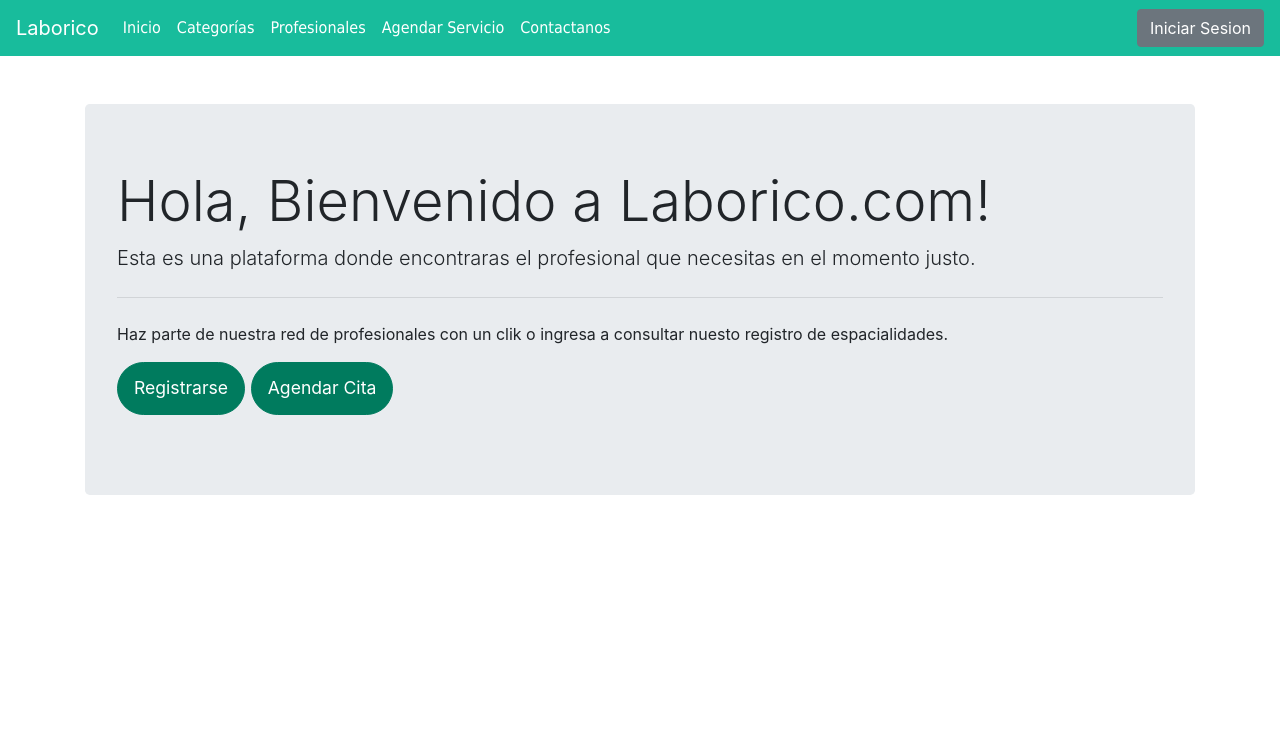
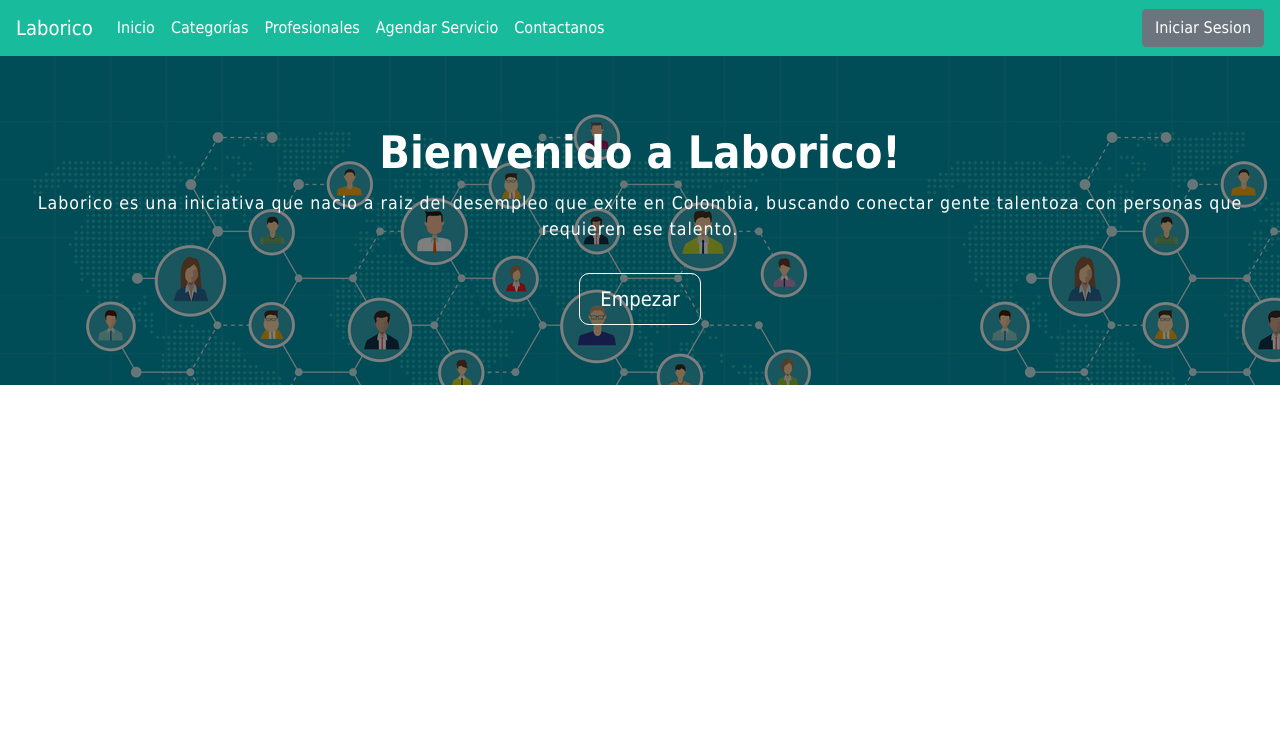
Before and after one commit to Poli-Integracion-Continua/laborico, a PHP site: page / in a window 1280 px wide. Shown: the top 735 px of the page. Run offline with PHP 8.4, Linux system fonts and the light colour scheme.

Commit message:
Se realiza creación de banner principal pagina index - Ajustes en profesionales

```diff
--- a/index.php
+++ b/index.php
@@ -2,19 +2,12 @@
   include 'views/header.php';
 ?>
 
-  <div class="container">
-    <br><br>
-      <div class="jumbotron">
-        <h1 class="display-4">Hola, Bienvenido a Laborico.com!</h1>
-        <p class="lead">Esta es una plataforma donde encontraras el profesional que necesitas en el momento justo.</p>
-        <hr class="my-4">
-        <p  class="texto1">Haz parte de nuestra red de profesionales con un clik o ingresa a consultar nuesto registro de espacialidades.</p>
-        <p class="lead">
-          <a class="btn btn-primary btn-lg" href="registro.php" role="button">Registrarse</a>
-          <a class="btn btn-primary btn-lg" href="agendarCita.php" role="button">Agendar Cita</a>
-        </p>
-      </div>
-</div>
+<section class="banner">
+    <h1>Bienvenido a Laborico!</h1>
+    <p>Laborico es una iniciativa que nacio a raiz del desempleo que exite en Colombia, buscando conectar gente talentoza con personas que requieren ese talento.</p>
+    <a class="btn-bgstroke">Empezar</a>
+</section>
+
 <?php
   include 'views/footer.php';
 ?>
--- a/resources/styles.css
+++ b/resources/styles.css
@@ -5,6 +5,7 @@ html {
   body {
     margin: 0;
     margin-bottom: 40px;
+    padding: 0;
   }
   footer {
     background-color: black;
@@ -47,6 +48,8 @@ footer.footer-laborico{
   bottom: 0;
   width: 100%;
   height: 40px;
+  left: 0;
+  z-index: 50;
 }
 
 /* cambiar tipo de letra */
@@ -193,3 +196,59 @@ section .section-title {
     height: 120px;
     border-radius: 50%;
 }
+
+
+
+/*###############################
+/* BANNER PAGINA INDEX */
+/*###############################*/
+
+
+
+
+@import url(https://fonts.googleapis.com/css?family=Roboto:400,300,100,700,900);
+
+h1,
+p,
+a{
+  margin: 0;
+  padding: 0;
+  font-family: Tahoma, Geneva, sans-serif;
+}
+
+h1 {
+  font-size: 2.8em;
+  padding: 10px 0;
+  font-weight: 800;
+}
+
+p {
+  font-size: 1.1em;
+  font-weight: 100;
+  letter-spacing: 1px;
+}
+
+.banner {
+  width: 100%;
+  padding:60px 0;
+  text-align: center;
+  background-image: linear-gradient(rgba(0, 0, 0, 0.5), rgba(0, 0, 0, 0.5)), url("images/banner1.jpg");
+  color: white;
+}
+
+
+.btn-bgstroke {
+  font-size: 20px;
+  display: inline-block;
+  border: 1px solid white;
+  padding: 10px 20px;
+  border-radius: 10px;
+  cursor: pointer;
+  font-weight: 300;
+  margin-top: 30px;
+}
+
+.btn-bgstroke:hover {
+  background-color: white;
+  color: #33cccc;
+}
```
Also changed, not shown: resources/images/banner1.jpg (added).
